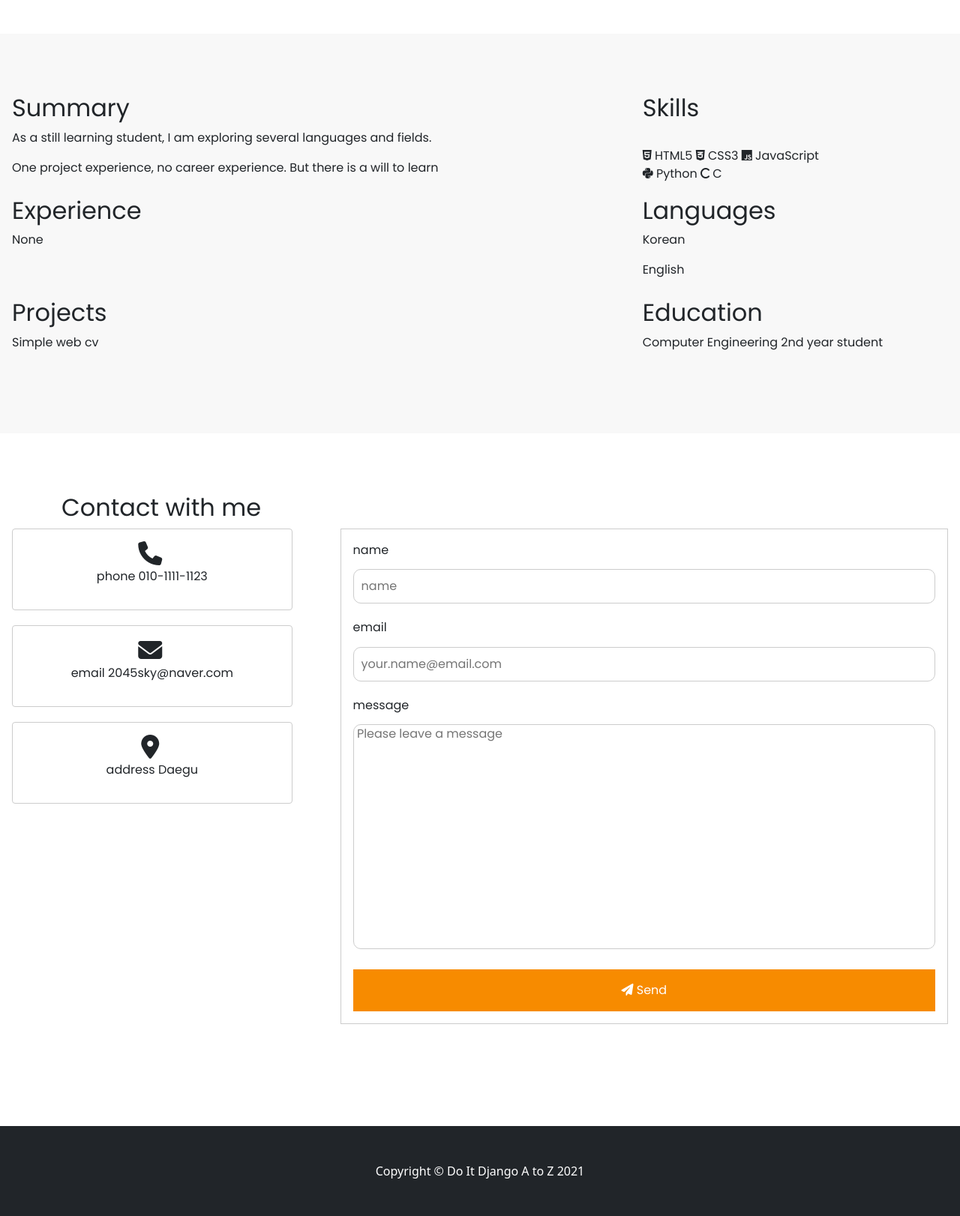
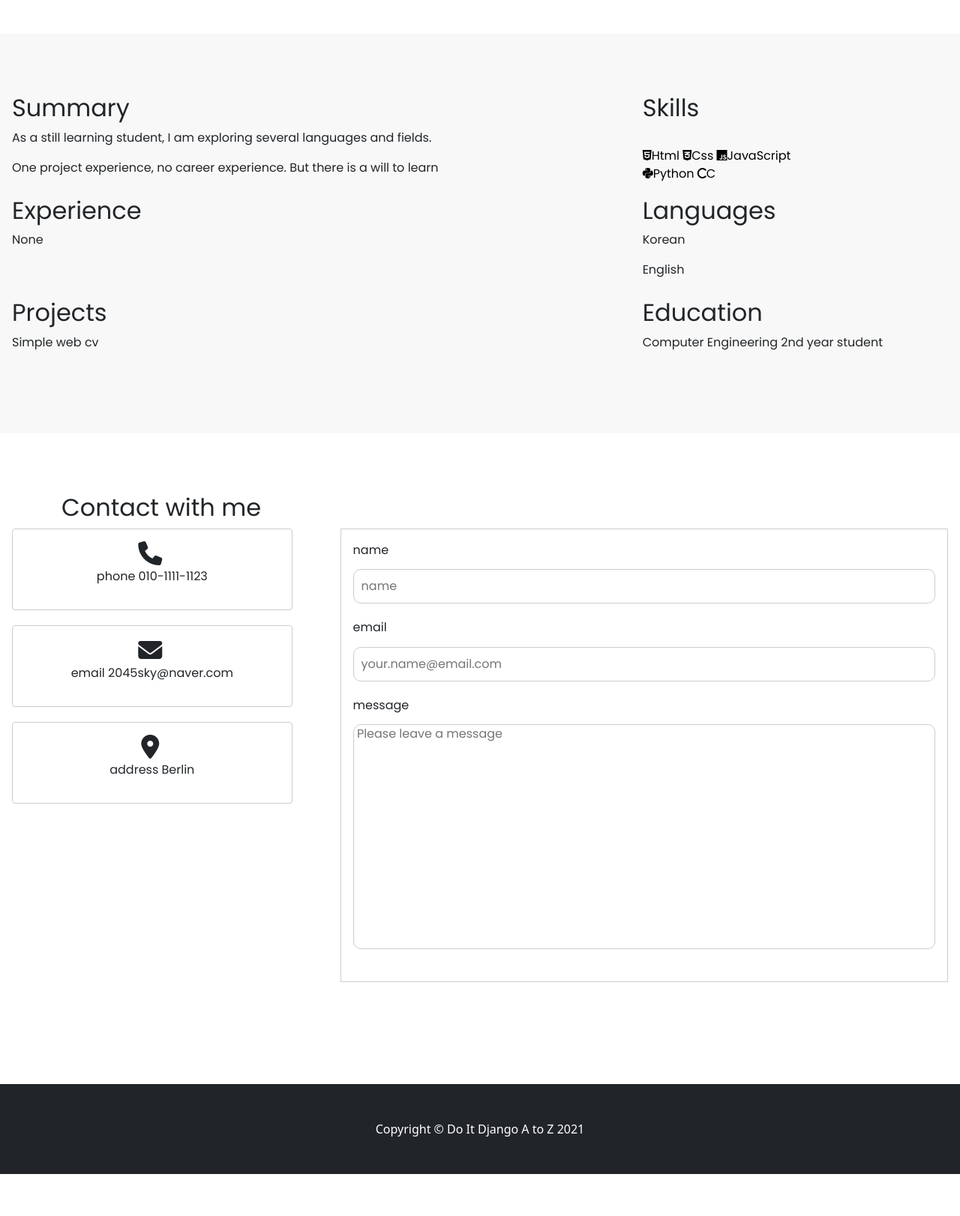
Before and after one commit to LudwigAhn/do_it_django-bootstrap, a Django app: template single_pages/templates/single_pages/about_me.html in a window 1280 px wide. Shown: the part 1321-2943 px from the top of the page at 75% size. After the commit the page ends 2887 px from the top, so only its background shows below. Run offline with Django 4.2, Linux system fonts and the light colour scheme; the template is opened without the code that fills it, so the values that code supplies are empty; parts of the project's set-up code (start-up, migrations or seed data) failed here and were passed over; some libraries are stand-ins or nearby versions.

```diff
--- a/single_pages/static/single_pages/css/about_me.css
+++ b/single_pages/static/single_pages/css/about_me.css
@@ -439,3 +439,9 @@ section.contact .contact-me .right button {
 section.contact .contact-me .right button:hover{
  cursor: pointer;
 }
+
+section.cv button{
+  border: none;
+  outline: 0;
+  background-color: #f8f8f8;
+}
--- a/single_pages/templates/single_pages/about_me.html
+++ b/single_pages/templates/single_pages/about_me.html
@@ -86,17 +86,21 @@
 			</div>
 			<div class="item" id="Skills">
 				<h2>Skills</h2><br>
-				<i class="fa-brands fa-html5"></i>
-				HTML5
-				<i class="fa-brands fa-css3-alt"></i>
-				CSS3
-				<i class="fa-brands fa-js"></i>
-				JavaScript
+				<button type="button" onclick="location.href='https://developer.mozilla.org/ko/docs/Web/HTML' ">
+					<i class="fa-brands fa-html5"></i>Html</button>
+
+				<button type="button" onclick="location.href='https://developer.mozilla.org/ko/docs/Web/CSS' ">
+					<i class="fa-brands fa-css3-alt"></i>Css</button>
+
+				<button type="button" onclick="location.href='https://developer.mozilla.org/ko/docs/Web/JavaScript' ">
+					<i class="fa-brands fa-js"></i>JavaScript</button>
+
 				<br>
-				<i class="fa-brands fa-python" ></i>
-				Python
-				<i class="fa-solid fa-c"></i>
-				C
+				<button type="button" onclick="location.href='https://www.python.org/' ">
+					<i class="fa-brands fa-python"></i>Python</button>
+				<button type="button"
+					onclick="location.href='https://ko.wikipedia.org/wiki/C_(%ED%94%84%EB%A1%9C%EA%B7%B8%EB%9E%98%EB%B0%8D_%EC%96%B8%EC%96%B4)' ">
+					<i class="fa-brands fa-c"></i>C</button>
 			</div>
 			<div class="item" id="Experience">
 				<h2>Experience</h2>
@@ -140,7 +144,7 @@
 					<div class="icon">
 						<i class="fa-solid fa-location-dot"></i>
 					</div>
-					<p class="info_text">address&nbsp;Daegu</p>
+					<p class="info_text">address&nbsp;Berlin</p>
 				</div>
 			</div>
 			<div class="right">
@@ -161,8 +165,6 @@
 						<textarea id="message" name="message" rows="10"
 							placeholder=" Please leave a message"></textarea>
 					</div>
-					<button class="button-success pure-button button-xlarge" onclick="send()">
-						<i class="fa fa-paper-plane"></i>&nbsp;Send</button>
 				</form>
 			</div>
 		</div>
@@ -170,7 +172,7 @@
 	<iframe name='iframe0' width='0' height='0' frameborder='0'></iframe>
 	<script src="{% static 'single_pages/js/action.js' %}"></script>
 
-		{% include 'blog/footer.html' %}
+	{% include 'blog/footer.html' %}
 
 </body>
 
```
